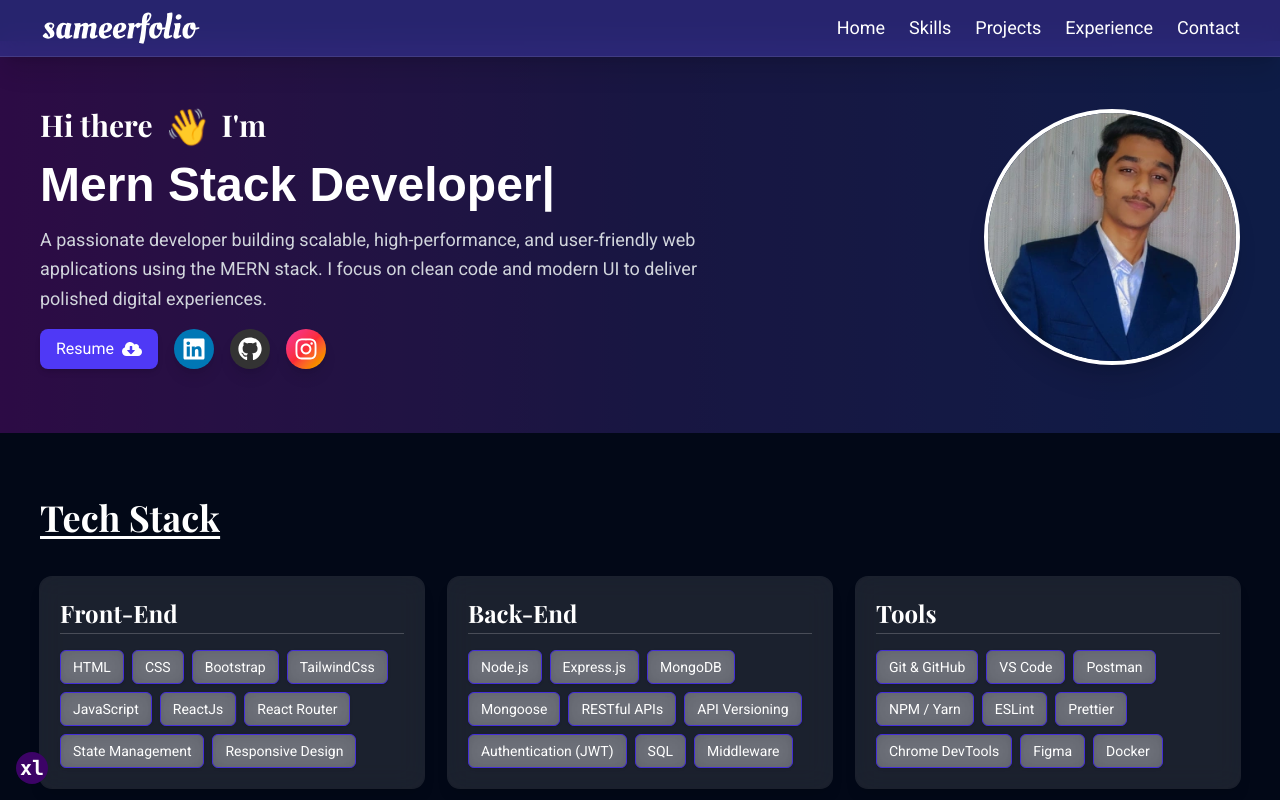
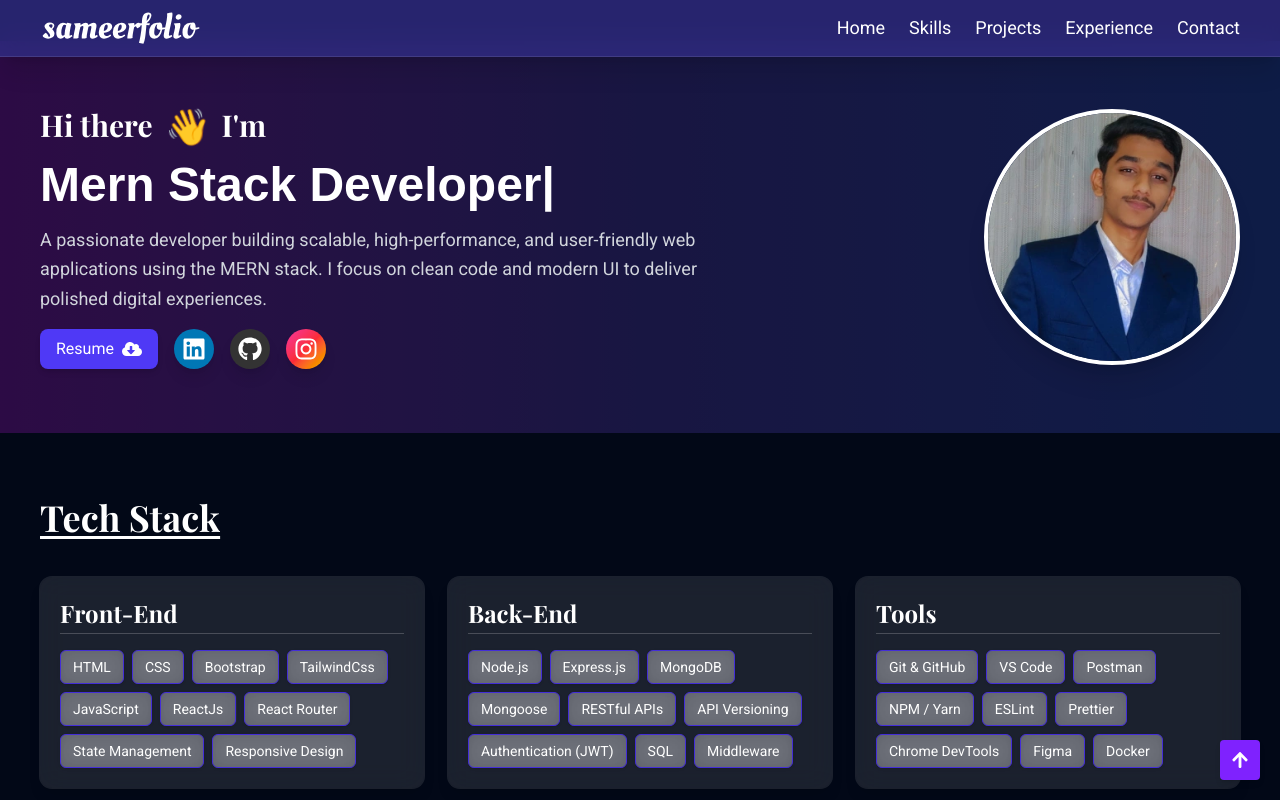
Before and after one commit to ma3llim007/sameerfolio, a React (Vite) app: page / in a window 1280 px wide. Shown: the top 800 px of the page. Built offline with nearby package versions, Linux system fonts and the light colour scheme; no server answers; a web font is replaced by a local one.

Commit message:
feat: remove viewPortViewer; add button to scroll top

```diff
--- a/src/App.jsx
+++ b/src/App.jsx
@@ -1,6 +1,5 @@
 import { lazy, Suspense } from "react";
 import Header from "./components/Header";
-import ViewPortViewer from "./components/ViewPortViewer";
 import Project from "./components/Project";
 import Education from "./components/Education";
 import Contact from "./components/Contact";
@@ -20,7 +19,6 @@ const App = () => {
             <Education />
             <Contact />
             <Footer />
-            <ViewPortViewer />
         </div>
     );
 };
--- a/src/components/Footer.jsx
+++ b/src/components/Footer.jsx
@@ -1,6 +1,5 @@
-import { FaGithub, FaInstagram, FaLinkedin } from "react-icons/fa";
+import { FaArrowUp, FaGithub, FaInstagram, FaLinkedin } from "react-icons/fa";
 import { FaXTwitter } from "react-icons/fa6";
-import { IoIosMail } from "react-icons/io";
 import Container from "./Container";
 import { Link } from "react-scroll";
 
@@ -56,6 +55,17 @@ const Footer = () => {
                         <p className="text-sm md:text-base px-4">&copy; {new Date().getFullYear()} Mohd Sameer. All Rights Reserved.</p>
                     </div>
                 </div>
+
+                <Link
+                    href="#home"
+                    to="home"
+                    smooth={true}
+                    duration={500}
+                    className="fixed bottom-5 right-5 w-10 h-10 bg-violet-600 rounded flex justify-center items-center text-white shadow-md transition duration-300 cursor-pointer"
+                    aria-label="Scroll to top"
+                >
+                    <FaArrowUp className="text-lg" />
+                </Link>
             </Container>
         </section>
     );
--- a/src/components/ViewPortViewer.jsx
+++ /dev/null
@@ -1,14 +0,0 @@
-const ViewPortViewer = () => {
-    return (
-        <div className="fixed bottom-4 left-4 flex size-8 items-center justify-center rounded-full bg-purple-950 font-extrabold font-mono text-xl text-white">
-            <div className="block sm:hidden">xs</div>
-            <div className="hidden sm:block md:hidden">sm</div>
-            <div className="hidden sm:hidden md:block lg:hidden">md</div>
-            <div className="hidden lg:block xl:hidden">lg</div>
-            <div className="hidden xl:block 2xl:hidden">xl</div>
-            <div className="hidden 2xl:block">2xl</div>
-        </div>
-    );
-};
-
-export default ViewPortViewer;
```
